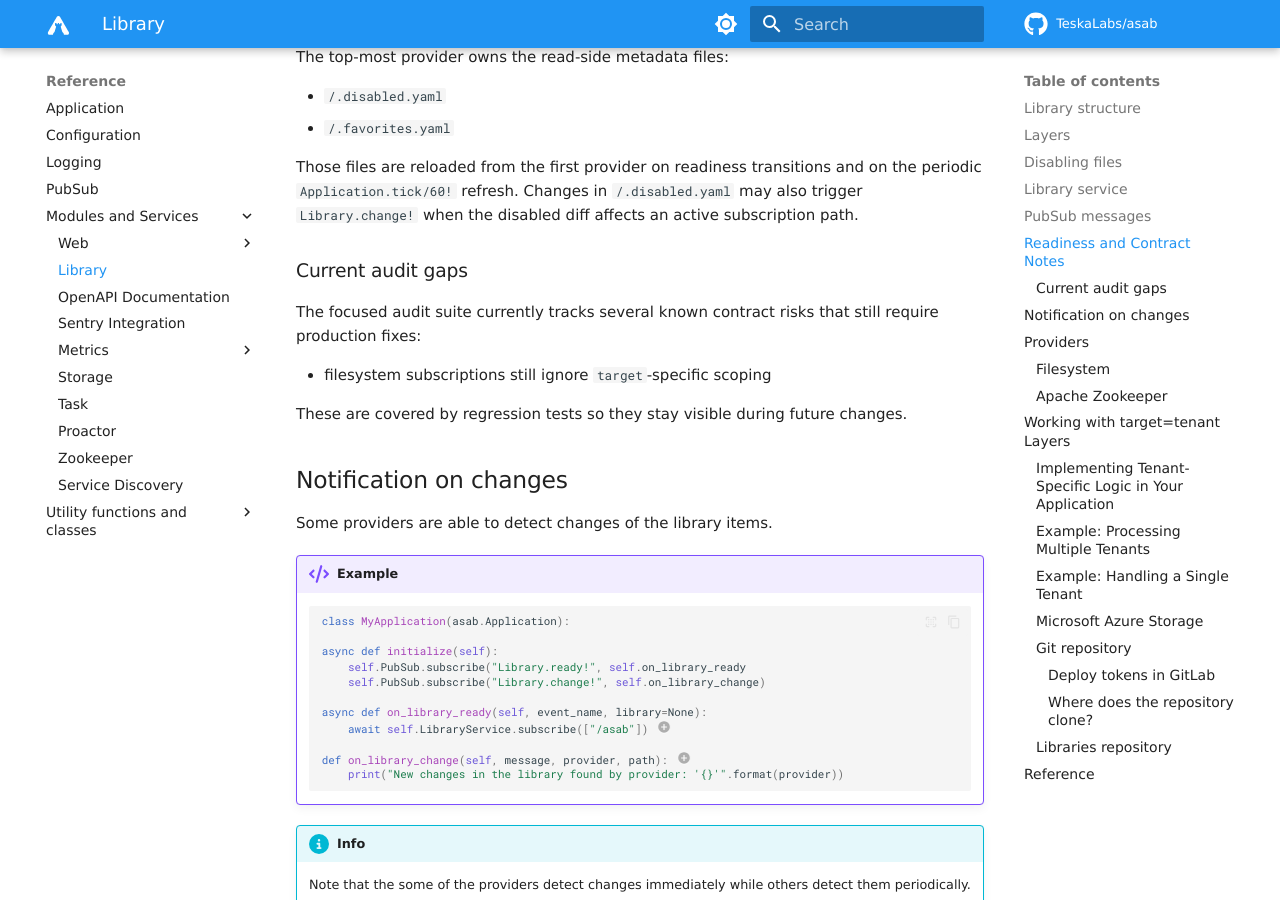
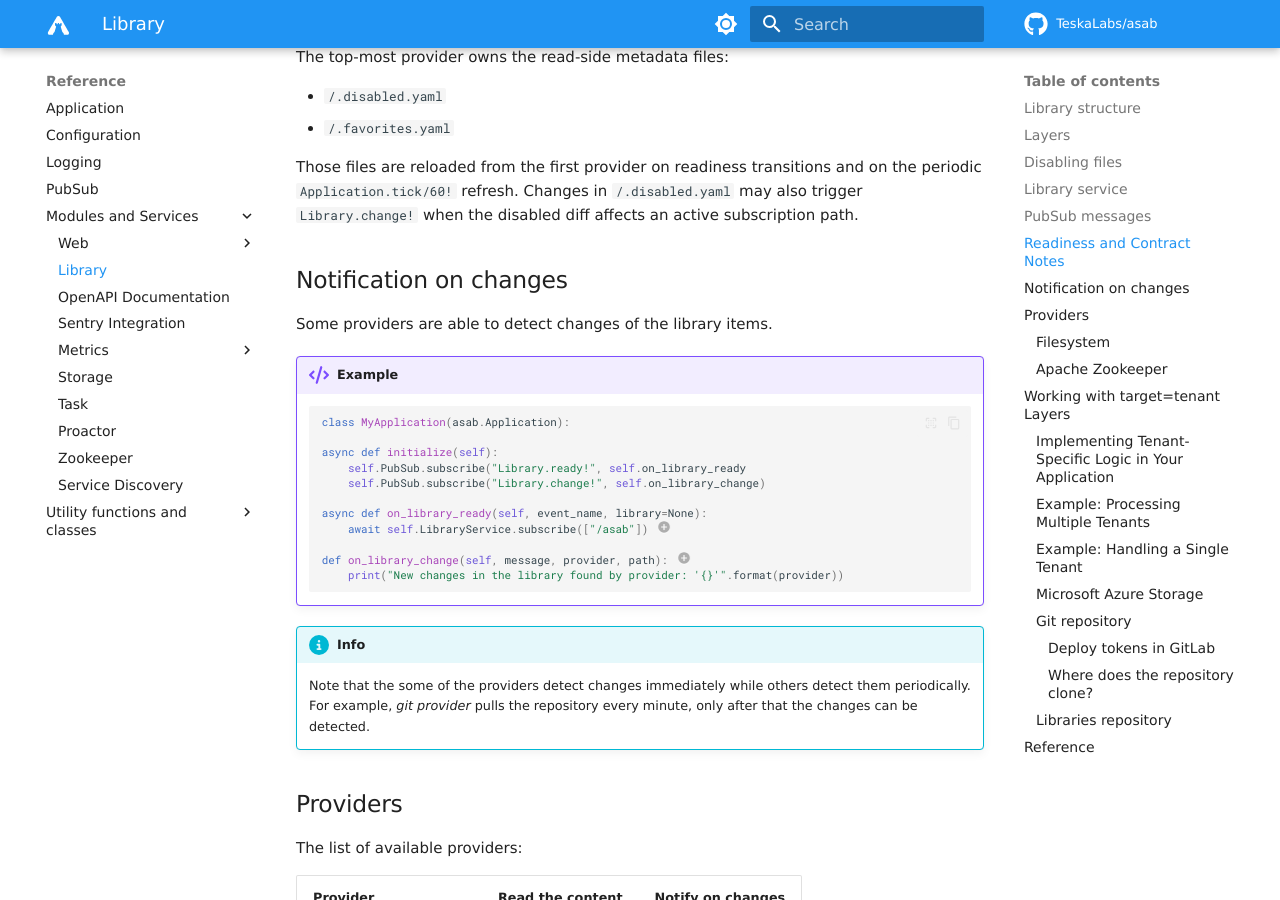
Before and after one commit to TeskaLabs/asab, an MkDocs documentation site: the page built from docs/reference/services/library.md, in a window 1280 px wide and 900 px high, scrolled down 4014 px. Built offline with MkDocs 1.6.1 and Material for MkDocs 9.7.7, drawn with Linux system fonts in a browser that asks for light colours; some web fonts are replaced; comment, search, counter and statistics services are not loaded.

Commit message:
Clean reference doc

```diff
--- a/docs/reference/services/library.md
+++ b/docs/reference/services/library.md
@@ -171,14 +171,6 @@ The top-most provider owns the read-side metadata files:
 
 Those files are reloaded from the first provider on readiness transitions and on the periodic `Application.tick/60!` refresh.
 Changes in `/.disabled.yaml` may also trigger `Library.change!` when the disabled diff affects an active subscription path.
-
-### Current audit gaps
-
-The focused audit suite currently tracks several known contract risks that still require production fixes:
-
-- filesystem subscriptions still ignore `target`-specific scoping
-
-These are covered by regression tests so they stay visible during future changes.
 
 
 ## Notification on changes
```
